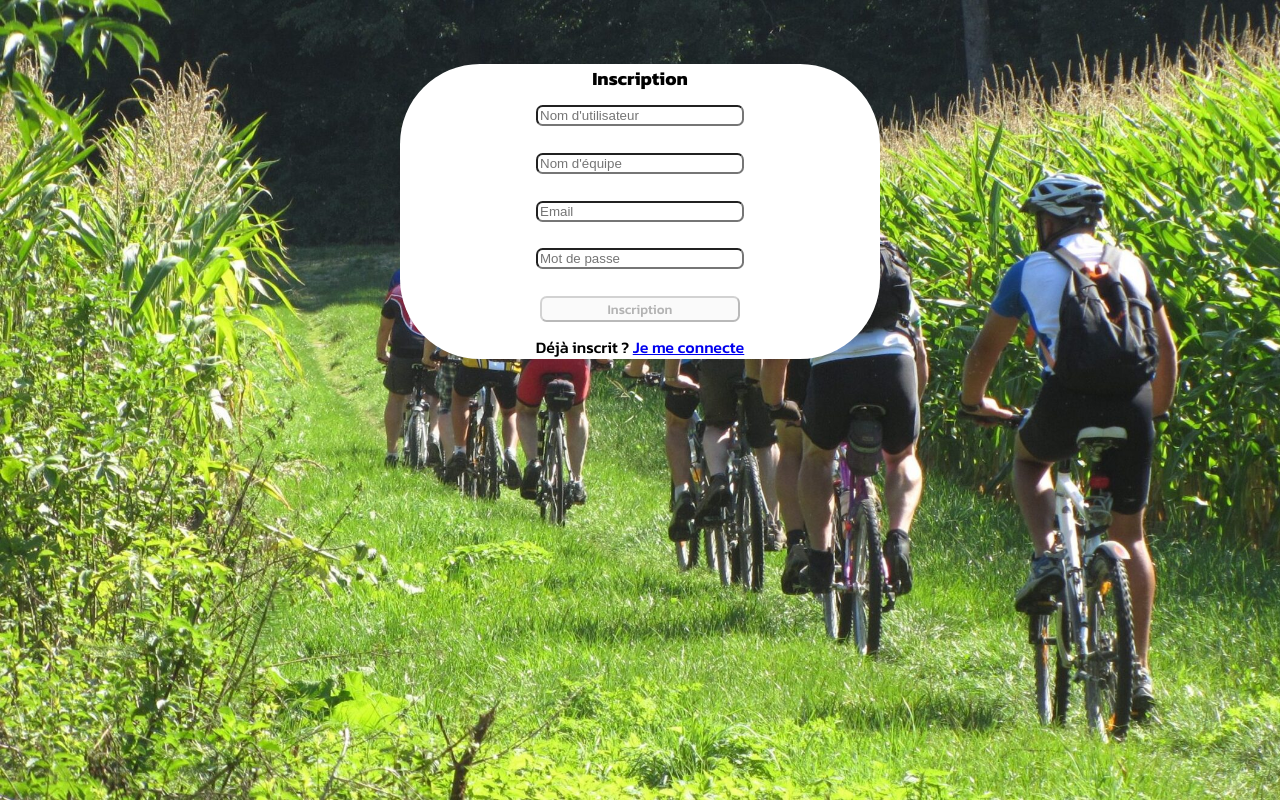
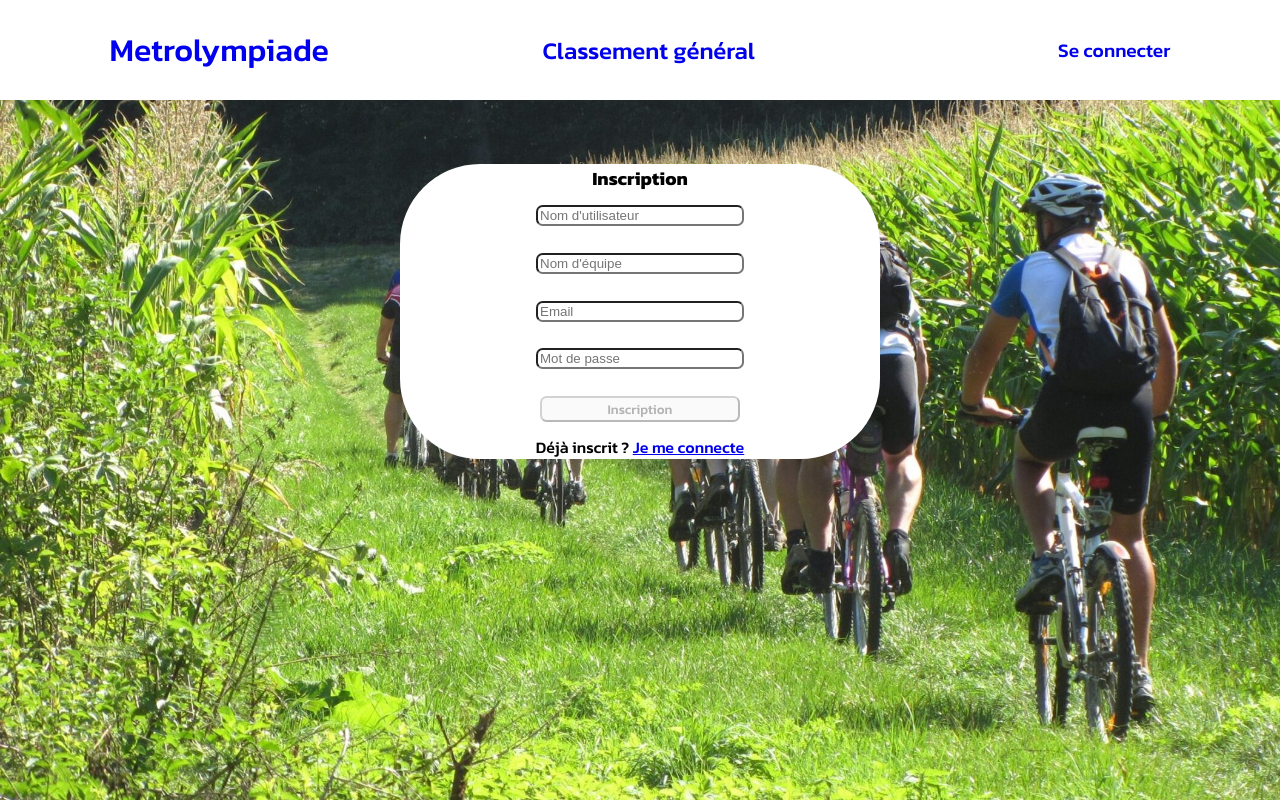
Before and after one commit to GaelMasset/Metrolympiade, a Vue app in the folder metrolympiade/: page /register in a window 1280 px wide. Built offline with nearby package versions, Linux system fonts and the light colour scheme.

Commit message:
Navigation Menu for the Register and Login pages

```diff
--- a/metrolympiade/src/pages/LoginPage.vue
+++ b/metrolympiade/src/pages/LoginPage.vue
@@ -61,6 +61,7 @@
 
 <template>
   <div>
+    <header-component/>
     <div v-if="isLoading" class="card boldonse">
       <div class="item">
         <p> Chargement... </p>
@@ -102,6 +103,7 @@
 </template>
 
   <script>
+  import HeaderComponent from "../components/Header.vue";
 
   export default {
     name: 'LoginPage',
@@ -109,7 +111,7 @@
 
     },
     components: {
-
+      HeaderComponent
     }
   }
   </script>
--- a/metrolympiade/src/pages/RegisterPage.vue
+++ b/metrolympiade/src/pages/RegisterPage.vue
@@ -66,6 +66,7 @@
 
 <template>
   <div>
+    <header-component/>
     <div v-if="isLoading" class="card boldonse">
       <div class="item">
         <p> Chargement... </p>
@@ -110,6 +111,7 @@
 </template>
 
   <script>
+  import HeaderComponent from "../components/Header.vue";
 
   export default {
     name: 'RegisterPage',
@@ -117,6 +119,7 @@
 
     },
     components: {
+      HeaderComponent
     }
   }
   </script>
```
